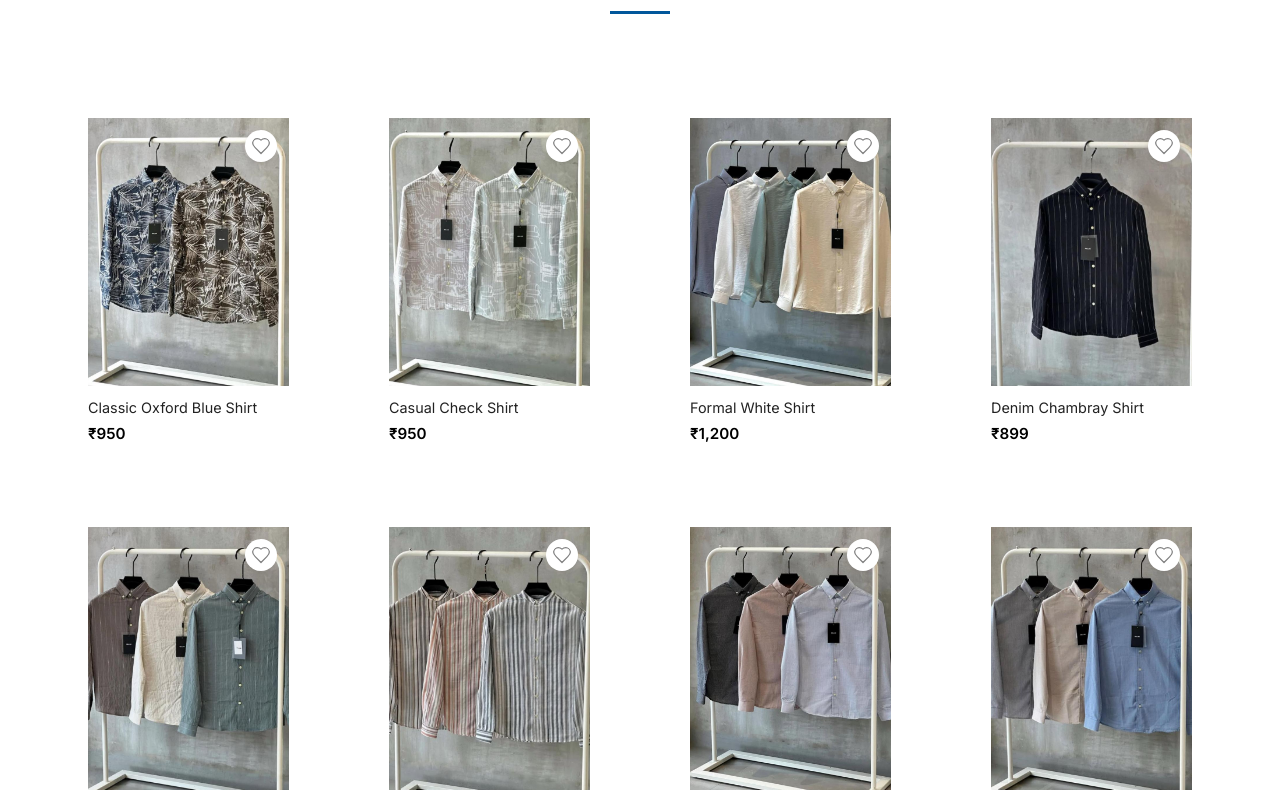
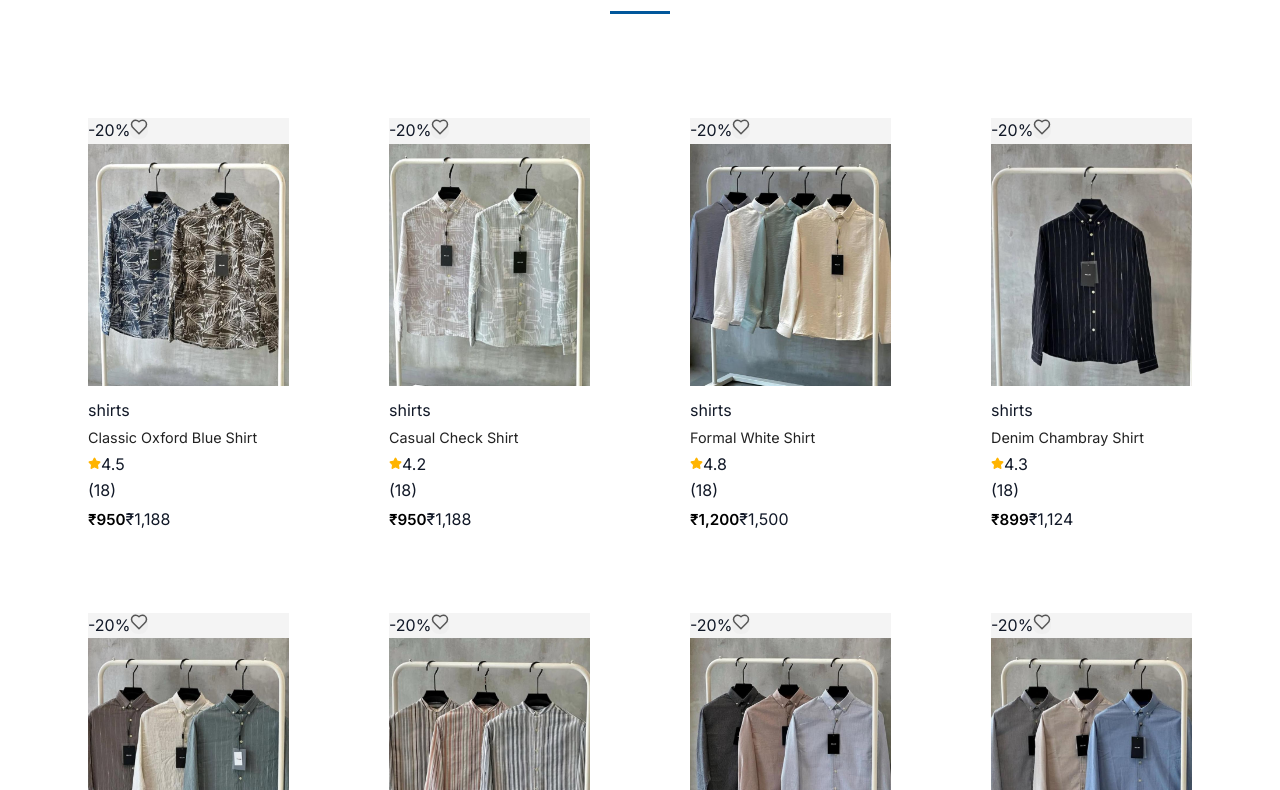
Before and after one commit to HarigaranRamesh/E-commerce-Application, a React (Vite) app in the folder frontend/: page / in a window 1280 px wide. Shown: the part 950-1740 px from the top of the page. Built offline with nearby package versions, Linux system fonts and the light colour scheme; no server answers.

Commit message:
feat: upgrade ProductList component with API integration and enhanced UI cards

```diff
--- a/frontend/src/Components/Main/ProductList.jsx
+++ b/frontend/src/Components/Main/ProductList.jsx
@@ -1,31 +1,86 @@
-import React, { useContext } from "react";
+import React, { useContext, useState, useEffect } from "react";
 import "./Products.css";
-import { ShoppingCart, Heart } from "lucide-react";
-import { Link, useNavigate } from "react-router-dom"; // Added useNavigate
-import { CartContext } from "../../Context/CartContext";
+import { Heart, Star, Eye } from "lucide-react";
+import { useNavigate } from "react-router-dom";
 import { WishlistContext } from "../../Context/WishlistContext";
-import { AuthContext } from "../../Context/AuthContext";
+import { productsAPI } from "../../services/api";
+import staticProducts from "../../assets/data/products";
 import { toast } from "react-hot-toast";
-import products from "../../assets/data/products"; // Import centralized data
 
-const ProductList = () => {
-
-  const { wishlist, addToWishlist, removeFromWishlist } =
-    useContext(WishlistContext);
-  const { user } = useContext(AuthContext);
+const ProductList = ({ category, featured, sort, limit, minRating }) => {
+  const { wishlist, addToWishlist, removeFromWishlist } = useContext(WishlistContext);
   const navigate = useNavigate();
 
+  const [products, setProducts] = useState([]);
+  const [loading, setLoading] = useState(true);
+
+  useEffect(() => {
+    let isMounted = true;
+
+    const fetchProducts = async () => {
+      setLoading(true);
+      try {
+        const params = {};
+        if (category && category !== "All" && category !== "Mens") params.category = category;
+        if (featured) params.featured = true;
+        if (sort) params.sort = sort;
+        if (limit) params.limit = limit;
+        if (minRating) params.minRating = minRating;
+
+        const res = await productsAPI.getAll(params);
+        const dataList = res.data?.products || (Array.isArray(res.data) ? res.data : []);
+
+        if (isMounted) {
+          if (dataList && dataList.length > 0) {
+            setProducts(limit ? dataList.slice(0, limit) : dataList);
+          } else {
+            // Apply fallback filtering from static data
+            let fallbackList = [...staticProducts];
+            if (category && category !== "All" && category !== "Mens") {
+              fallbackList = fallbackList.filter(
+                (p) => p.category?.toLowerCase() === category.toLowerCase()
+              );
+            }
+            if (minRating) {
+              fallbackList = fallbackList.filter((p) => (p.rating || 4.5) >= minRating);
+            }
+            if (limit) {
+              fallbackList = fallbackList.slice(0, limit);
+            }
+            setProducts(fallbackList);
+          }
+        }
+      } catch (err) {
+        if (isMounted) {
+          let fallbackList = [...staticProducts];
+          if (category && category !== "All" && category !== "Mens") {
+            fallbackList = fallbackList.filter(
+              (p) => p.category?.toLowerCase() === category.toLowerCase()
+            );
+          }
+          if (limit) {
+            fallbackList = fallbackList.slice(0, limit);
+          }
+          setProducts(fallbackList);
+        }
+      } finally {
+        if (isMounted) setLoading(false);
+      }
+    };
+
+    fetchProducts();
+
+    return () => {
+      isMounted = false;
+    };
+  }, [category, featured, sort, limit, minRating]);
+
   const isWishlisted = (productId) => {
-    return wishlist.some((item) => item.id === productId);
+    return wishlist.some((item) => String(item.id) === String(productId));
   };
 
   const toggleWishlist = (product, e) => {
-    e.stopPropagation(); // Prevent clicking card
-    if (!user) {
-      toast.error("⚠️ Please login first to use wishlist");
-      return;
-    }
-
+    e.stopPropagation();
     if (isWishlisted(product.id)) {
       removeFromWishlist(product.id);
       toast("Removed from Wishlist", { icon: "❌" });
@@ -35,43 +90,113 @@ const ProductList = () => {
     }
   };
 
+  if (loading) {
+    return (
+      <div className="product-container">
+        {[1, 2, 3, 4].map((n) => (
+          <div key={n} className="product-card skeleton-card">
+            <div className="product-image-wrapper skeleton-box" style={{ height: "300px" }}></div>
+            <div className="skeleton-line" style={{ width: "80%", height: "18px", marginTop: "10px" }}></div>
+            <div className="skeleton-line" style={{ width: "40%", height: "16px", marginTop: "8px" }}></div>
+          </div>
+        ))}
+      </div>
+    );
+  }
 
+  if (products.length === 0) {
+    return (
+      <div style={{ textAlign: "center", padding: "40px 20px", color: "var(--text-secondary)" }}>
+        <p>No products available at the moment.</p>
+      </div>
+    );
+  }
 
   return (
     <div className="product-container">
-      {products.map((product) => (
+      {products.map((product) => {
+        const prodId = product.id || product._id;
+        const price = Number(product.price) || 0;
+        const originalPrice = product.original_price ? Number(product.original_price) : Math.round(price * 1.25);
+        const stockCount = Number(product.stock ?? product.countInStock ?? 25);
+        const discountPct = Math.round(((originalPrice - price) / originalPrice) * 100);
+
+        return (
           <div
-          key={product.id}
+            key={prodId}
             className="product-card"
-          onClick={() => navigate(`/product/${product.id}`)} // Navigate on click
+            onClick={() => navigate(`/product/${prodId}`)}
             style={{ cursor: "pointer" }}
           >
             <div className="product-image-wrapper">
+              {/* Discount Tag */}
+              {discountPct > 0 && (
+                <span className="badge-discount">-{discountPct}%</span>
+              )}
+
+              {/* Stock Warning */}
+              {stockCount <= 0 ? (
+                <span className="badge-stock out">Out of Stock</span>
+              ) : stockCount <= 5 ? (
+                <span className="badge-stock low">Only {stockCount} left</span>
+              ) : null}
+
+              {/* Wishlist Button */}
+              <button
+                type="button"
+                className="wishlist-btn-icon"
+                onClick={(e) => toggleWishlist({ ...product, id: prodId }, e)}
+                title={isWishlisted(prodId) ? "Remove from wishlist" : "Add to wishlist"}
+                aria-label="Wishlist"
+              >
                 <Heart
-              className="wishlist-icon"
-              onClick={(e) => toggleWishlist(product, e)}
-              fill={isWishlisted(product.id) ? "red" : "none"}
-              color={isWishlisted(product.id) ? "red" : "gray"}
-              strokeWidth={1.5}
+                  size={18}
+                  fill={isWishlisted(prodId) ? "#e53935" : "none"}
+                  color={isWishlisted(prodId) ? "#e53935" : "#555"}
                 />
+              </button>
+
               <img
                 src={product.image}
                 alt={product.name}
                 className="product-image"
                 loading="lazy"
+                onError={(e) => {
+                  e.target.src = "/images/placeholder.png";
+                }}
               />
+
+              <div className="product-hover-overlay">
+                <span className="quick-view-text">
+                  <Eye size={16} /> Quick View
+                </span>
+              </div>
             </div>
 
             <div className="product-details">
-            <h3 className="product-title">{product.name}</h3>
-            <p className="product-price">
-              ₹{product.price.toLocaleString("en-IN")}
-            </p>
+              <span className="product-category-tag">{product.category || "Apparel"}</span>
+              <h3 className="product-title" title={product.name}>{product.name}</h3>
 
-            {/* Removed Add to Cart button as requested */}
+              {/* Rating */}
+              <div className="product-rating-row">
+                <div className="star-rating">
+                  <Star size={13} fill="#ffb400" color="#ffb400" />
+                  <span className="rating-score">{Number(product.rating || 4.5).toFixed(1)}</span>
+                </div>
+                <span className="reviews-count">({product.num_reviews || product.reviews_count || 18})</span>
+              </div>
+
+              {/* Price row */}
+              <div className="product-price-row">
+                <span className="product-price">₹{price.toLocaleString("en-IN")}</span>
+                {originalPrice > price && (
+                  <span className="product-original-price">₹{originalPrice.toLocaleString("en-IN")}</span>
+                )}
               </div>
             </div>
-      ))}
+          </div>
+        );
+      })}
     </div>
   );
 };
```
Lines whose indentation alone changed are shown as unchanged.
